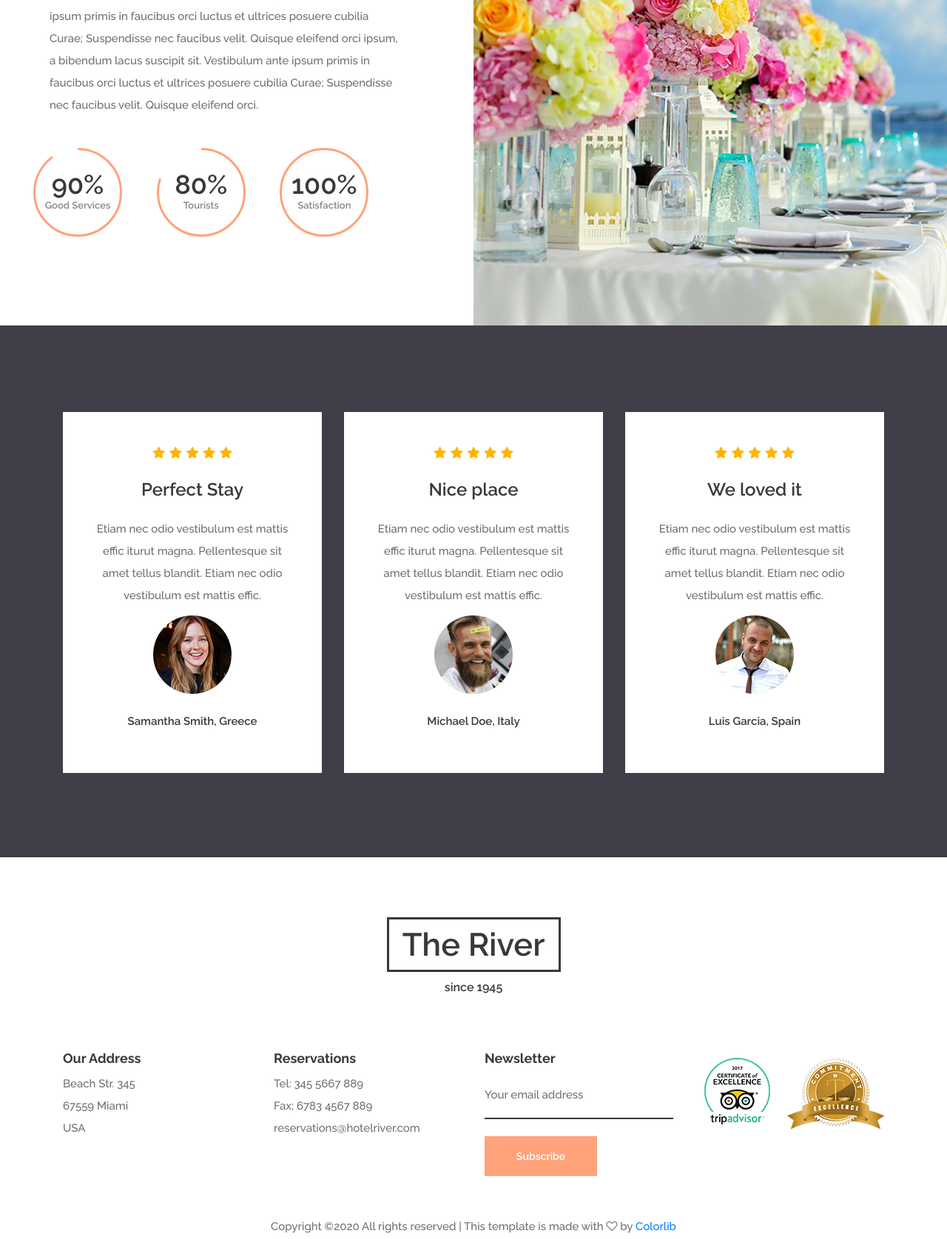
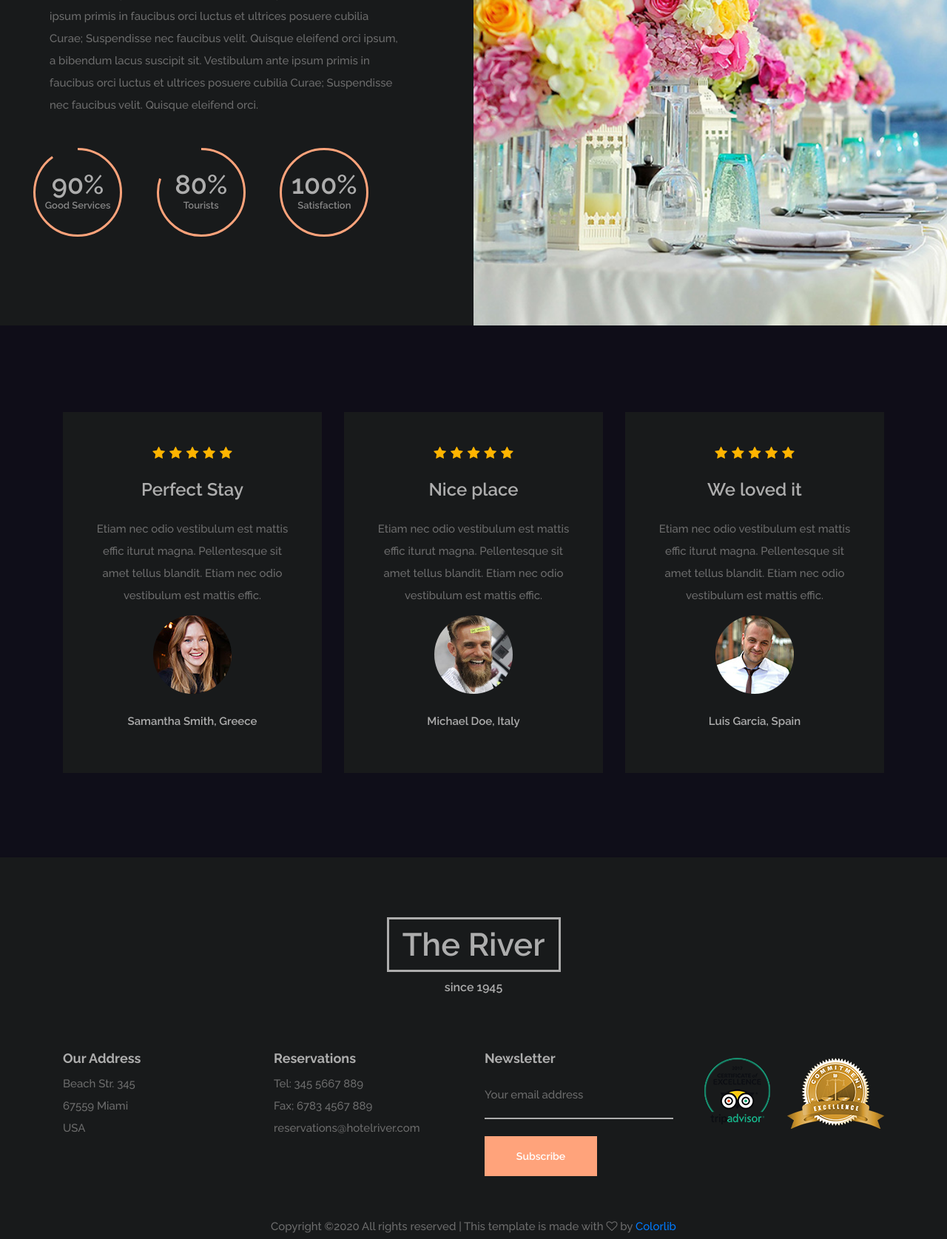
Before and after one commit to CocoKal/ProjetFinal, a PHP site: page /Tests/View/about.php in a window 1280 px wide. Shown: the part 2400-4075 px from the top of the page at 74% size. Run offline with PHP 8.4, Linux system fonts and the light colour scheme.

Commit message:
Passage du thème en sombre.

```diff
--- a/Styles/about.css
+++ b/Styles/about.css
@@ -42,7 +42,7 @@ body
 	font-family: 'Raleway', sans-serif;
 	font-size: 14px;
 	font-weight: 400;
-	background: #FFFFFF;
+	background: #181a1b;
 	color: #a5a5a5;
 }
 div
@@ -135,7 +135,7 @@ h1, h2, h3, h4, h5, h6
 	-webkit-text-shadow: rgba(0,0,0,.01) 0 0 1px;
 	text-shadow: rgba(0,0,0,.01) 0 0 1px;
 	line-height: 1.2;
-	color: #393939;
+	color: #adadad;
 	font-weight: 600;
 }
 h1::selection,
@@ -420,7 +420,7 @@ section
 }
 .header_phone span::selection
 {
-	background: #ffffff;
+	background: #181a1b;
 	color: #ffa37b;
 }
 .hamburger
@@ -714,7 +714,7 @@ input[type=number]::-webkit-outer-spin-button
 
 .about
 {
-	background: #ffffff;
+	background: #181a1b;
 	padding-top: 107px;
 	padding-bottom: 104px;
 }
@@ -744,7 +744,7 @@ input[type=number]::-webkit-outer-spin-button
 
 .split_section_right
 {
-	background: #ffffff;
+	background: #181a1b;
 }
 .split_section_right_content
 {
@@ -775,7 +775,7 @@ input[type=number]::-webkit-outer-spin-button
 .milestone_counter
 {
 	font-size: 72px;
-	color: #393939;
+	color: #adadad;
 	font-weight: 600;
 	line-height: 0.75;
 }
@@ -798,7 +798,7 @@ input[type=number]::-webkit-outer-spin-button
 
 .split_section_left
 {
-	background: #ffffff;
+	background: #181a1b;
 }
 .split_section_left_content
 {
@@ -852,7 +852,7 @@ input[type=number]::-webkit-outer-spin-button
 	top: calc(40% + 1px) !important;
 	font-size: 48px !important;
 	font-weight: 600 !important;
-	color: #393939 !important;
+	color: #adadad !important;
 	line-height: 0.75 !important;
 }
 
@@ -877,7 +877,7 @@ input[type=number]::-webkit-outer-spin-button
 }
 .test_slider_item
 {
-	background: #ffffff;
+	background: #181a1b;
 	padding-top: 43px;
 	padding-bottom: 58px;
 	padding-left: 45px;
@@ -918,7 +918,7 @@ input[type=number]::-webkit-outer-spin-button
 {
 	font-size: 24px;
 	font-weight: 600;
-	color: #393939;
+	color: #adadad;
 	line-height: 1.2;
 }
 .testimonial_title a:hover
@@ -944,13 +944,13 @@ input[type=number]::-webkit-outer-spin-button
 	margin-top: 26px;
 	font-size: 15px;
 	font-weight: 600;
-	color: #393939;
+	color: #adadad;
 }
 .testimonial_author a
 {
 	font-size: 15px;
 	font-weight: 600;
-	color: #393939;
+	color: #adadad;
 }
 .testimonial_author a:hover
 {
@@ -963,7 +963,7 @@ input[type=number]::-webkit-outer-spin-button
 
 .footer
 {
-	background: #ffffff;
+	background: #181a1b;
 	padding-top: 81px;
 }
 .footer_content
@@ -981,17 +981,17 @@ input[type=number]::-webkit-outer-spin-button
 {
 	width: 235px;
 	height: 74px;
-	border: solid 3px #393939;
+	border: solid 3px #adadad;
 	font-size: 43.32px;
 	font-weight: 600;
-	color: #393939;
+	color: #adadad;
 	line-height: 68px;
 }
 .footer_logo > div:last-of-type
 {
 	font-size: 16px;
 	font-weight: 600;
-	color: #393939;
+	color: #adadad;
 	line-height: 0.75;
 	margin-top: 15px;
 }
@@ -1013,7 +1013,7 @@ input[type=number]::-webkit-outer-spin-button
 {
 	font-size: 18px;
 	font-weight: 700;
-	color: #393939;
+	color: #adadad;
 	line-height: 1.2;
 }
 .footer_list
@@ -1040,13 +1040,13 @@ input[type=number]::-webkit-outer-spin-button
 {
 	width: 100%;
 	height: 64px;
-	background: #ffffff;
+	background: #181a1b;
 	border: none;
-	border-bottom: solid 2px #393939;
+	border-bottom: solid 2px #adadad;
 	outline: none;
 	font-size: 15px;
 	font-weight: 600;
-	color: #393939;
+	color: #adadad;
 }
 .newsletter_input::-webkit-input-placeholder
 {
@@ -1104,7 +1104,7 @@ input[type=number]::-webkit-outer-spin-button
 {
 	width: 100%;
 	height: 33px;
-	background: #ffffff;
+	background: #181a1b;
 	text-align: center;
 	line-height: 33px;
 	font-size: 15px;
```
Also changed, not shown: Styles/contact.css (+16 -16 lines), Styles/main_styles.css (+22 -22 lines).
